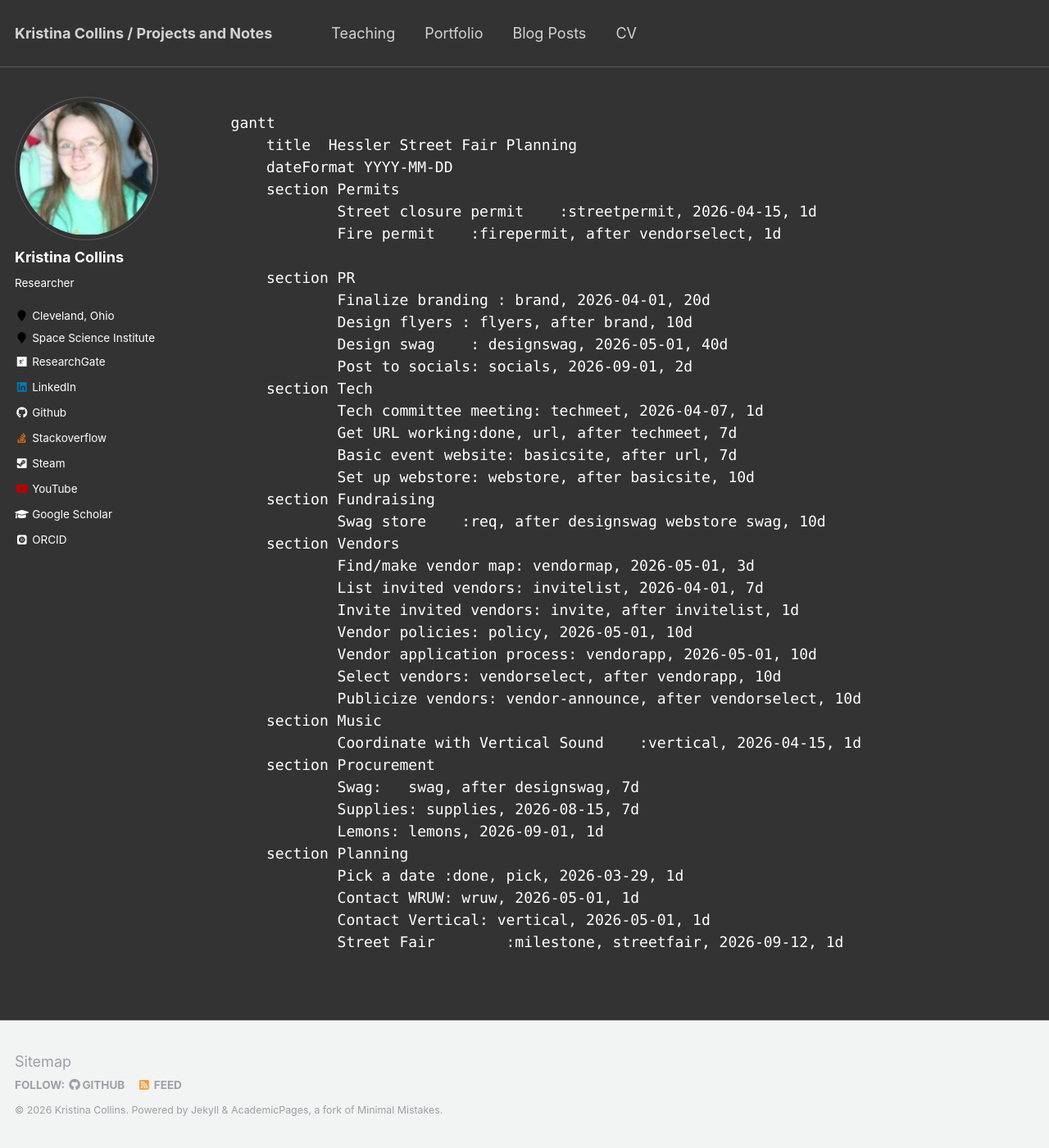
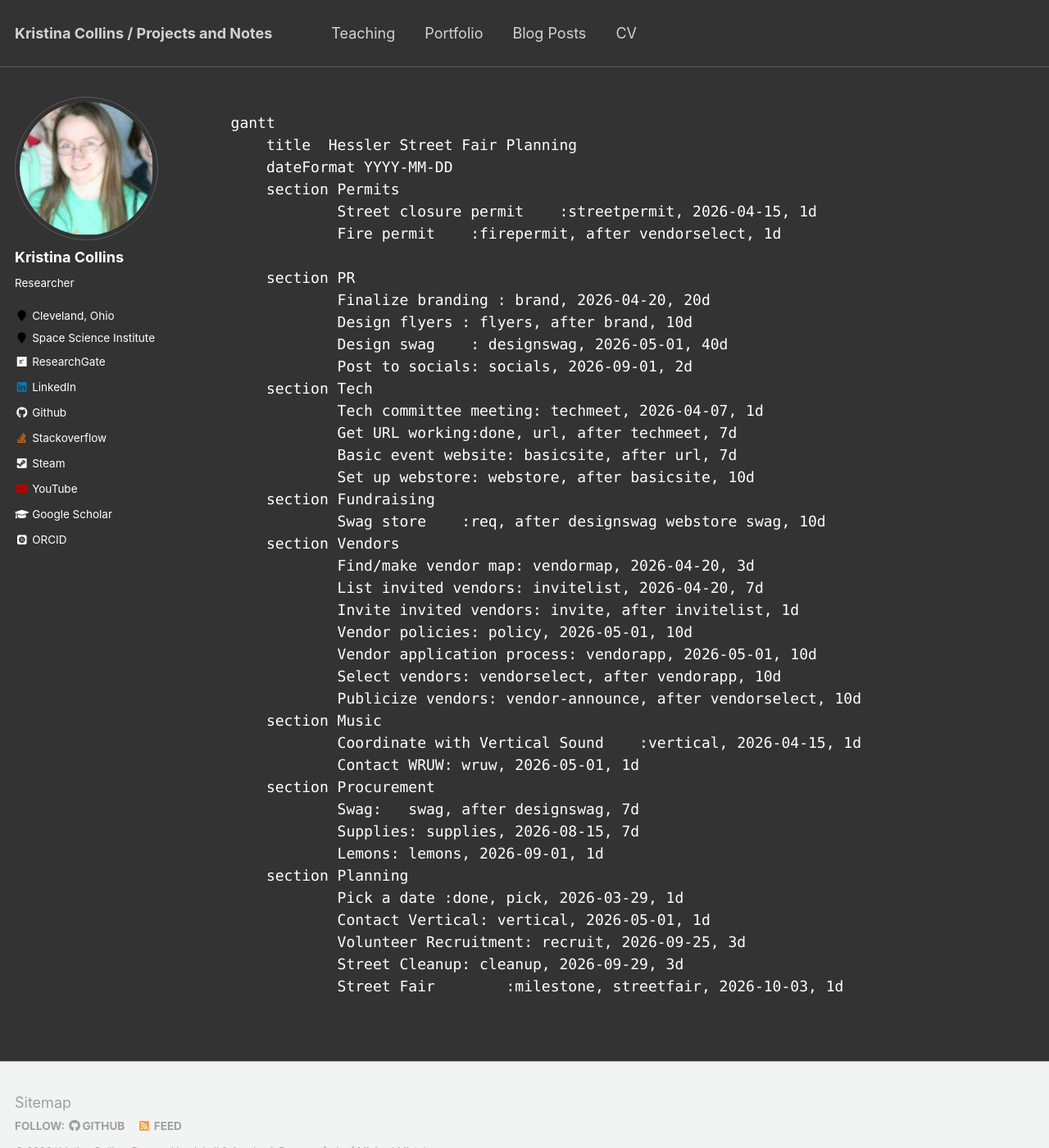
Before and after one commit to KCollins/KCollins.github.io, a Jekyll site: the page built from files/fairplan.md, in a window 1280 px wide and 1400 px high. Shown: the whole window at 82% size. Built offline with Jekyll 4.4.1, drawn with Linux system fonts in a browser that asks for light colours; some web fonts are replaced; our own code applies the rules of GitHub Pages for plain Markdown files.

Commit message:
Update fairplan.md

````diff
--- a/files/fairplan.md
+++ b/files/fairplan.md
@@ -7,7 +7,7 @@ gantt
             Fire permit    :firepermit, after vendorselect, 1d
 
     section PR
-            Finalize branding : brand, 2026-04-01, 20d
+            Finalize branding : brand, 2026-04-20, 20d
             Design flyers : flyers, after brand, 10d
             Design swag    : designswag, 2026-05-01, 40d
             Post to socials: socials, 2026-09-01, 2d
@@ -19,8 +19,8 @@ gantt
     section Fundraising
             Swag store    :req, after designswag webstore swag, 10d
     section Vendors
-            Find/make vendor map: vendormap, 2026-05-01, 3d
-            List invited vendors: invitelist, 2026-04-01, 7d
+            Find/make vendor map: vendormap, 2026-04-20, 3d
+            List invited vendors: invitelist, 2026-04-20, 7d
             Invite invited vendors: invite, after invitelist, 1d
             Vendor policies: policy, 2026-05-01, 10d
             Vendor application process: vendorapp, 2026-05-01, 10d
@@ -28,14 +28,16 @@ gantt
             Publicize vendors: vendor-announce, after vendorselect, 10d
     section Music
             Coordinate with Vertical Sound    :vertical, 2026-04-15, 1d
+            Contact WRUW: wruw, 2026-05-01, 1d
     section Procurement
             Swag:   swag, after designswag, 7d
             Supplies: supplies, 2026-08-15, 7d
             Lemons: lemons, 2026-09-01, 1d
     section Planning
             Pick a date :done, pick, 2026-03-29, 1d
-            Contact WRUW: wruw, 2026-05-01, 1d
             Contact Vertical: vertical, 2026-05-01, 1d
-            Street Fair        :milestone, streetfair, 2026-09-12, 1d
+            Volunteer Recruitment: recruit, 2026-09-25, 3d
+            Street Cleanup: cleanup, 2026-09-29, 3d
+            Street Fair        :milestone, streetfair, 2026-10-03, 1d
 
 ```
````
